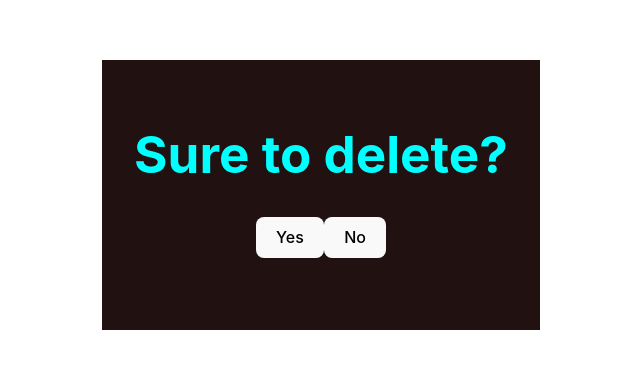
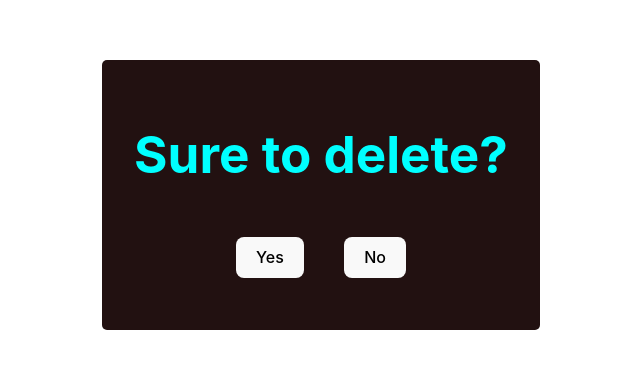
Before and after one commit to ManuelPaniagua/REST-API-FullStack, a React (Vite) app in the folder frontend-app/: page /task/delete/1 in a window 1280 px wide. Shown: the part 205-574 px from the top of the page, without its empty margins (319-959 px from the left). Built offline with nearby package versions, Linux system fonts and the light colour scheme.

Commit message:
css, title, hover button

```diff
--- a/frontend-app/src/App.css
+++ b/frontend-app/src/App.css
@@ -6,6 +6,8 @@
   background-color: rgb(34, 17, 17);
   color: #fff;
   box-sizing: border-box;
+  border-radius: 5px;
+
 }
 
 .singleCard{
@@ -30,10 +32,11 @@
     color: rgb(244, 134, 134) !important;
   }
 button{
-    margin-bottom:40px;
+    margin:20px;
 }
 button:hover{
-    background-color: aqua;
+    background-color: #646cff;
+    color: #fff;
 }
 .addingTask {
     display: flex;
--- a/frontend-app/src/pages/Home.jsx
+++ b/frontend-app/src/pages/Home.jsx
@@ -18,7 +18,7 @@ const Home = () => {
   }, []);
   return (
     <div>
-      <h1>List of Tasks</h1>
+      <h1 style={{ marginBottom: '10px' }}>List of Tasks</h1>
       <Link to='/task/new'>
         <button>Add new Task</button>
       </Link>
```
Also changed, not shown: 1 other file (tests, documents, lock files or other folders).
